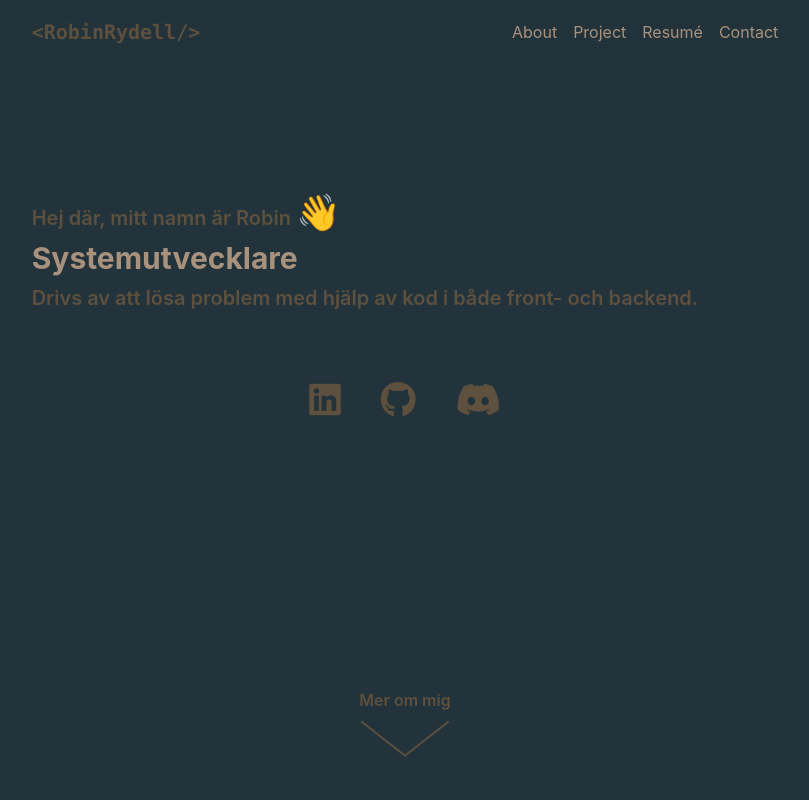
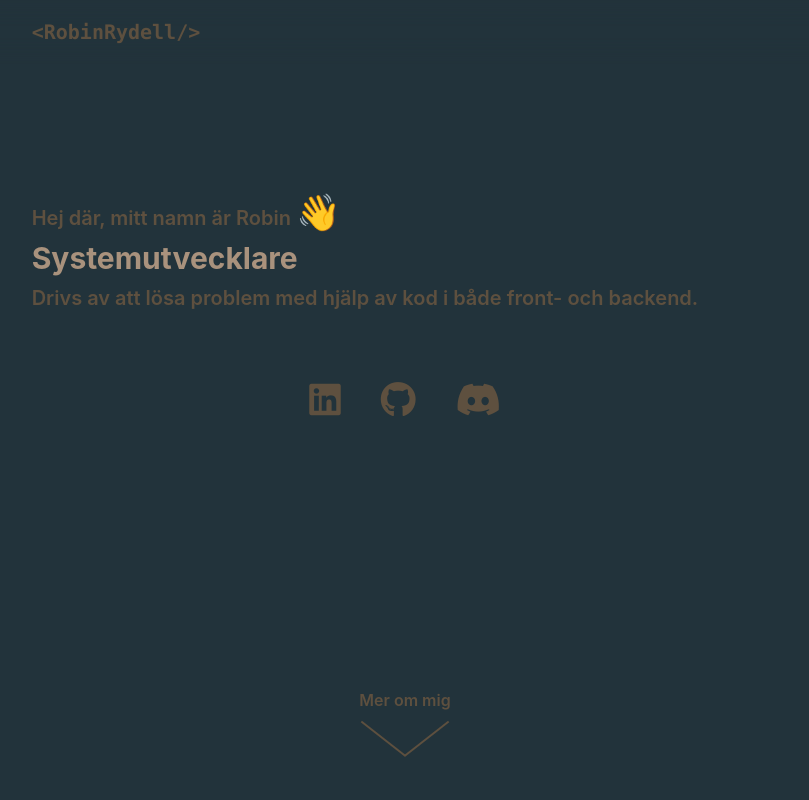
Before and after one commit to hoprob/RobinRydell, a React (Create React App) app: page / in a window 1280 px wide. Shown: the top 800 px of the page, without its empty margins (235-1044 px from the left). Built offline with nearby package versions, Linux system fonts and the light colour scheme.

Commit message:
chore: comment out unused menu alternatives.

```diff
--- a/src/components/Header.js
+++ b/src/components/Header.js
@@ -6,10 +6,10 @@
           <span>{"<RobinRydell/>"}</span>
         </div>
         <div className="navmenu text-info flex items-center space-x-4">
-          <a href="#">About</a>
+          {/* <a href="#">About</a>
           <a href="#">Project</a>
           <a href="#">Resumé</a>
-          <a href="#">Contact</a>
+          <a href="#">Contact</a> */}
         </div>
       </div>
     </div>
```
